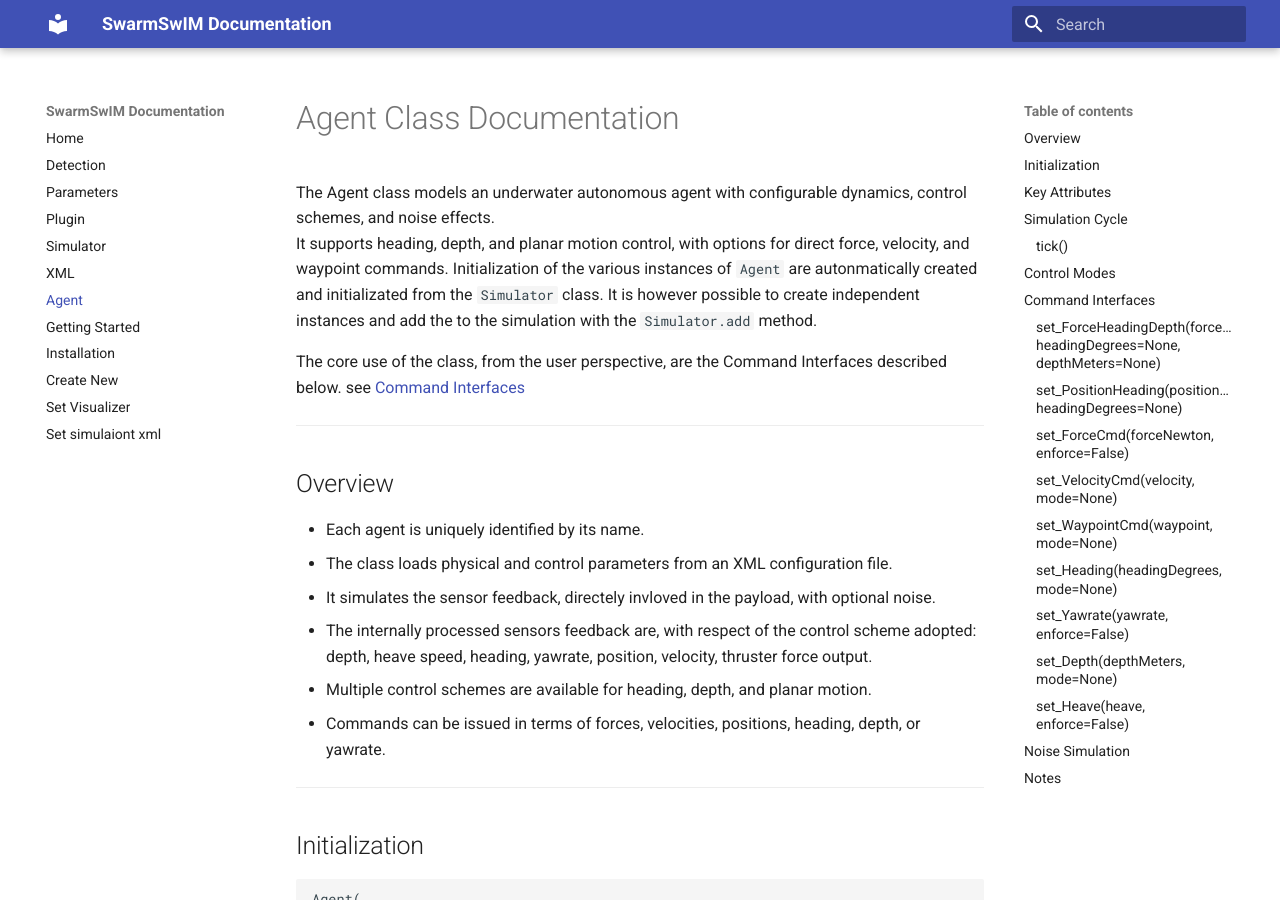
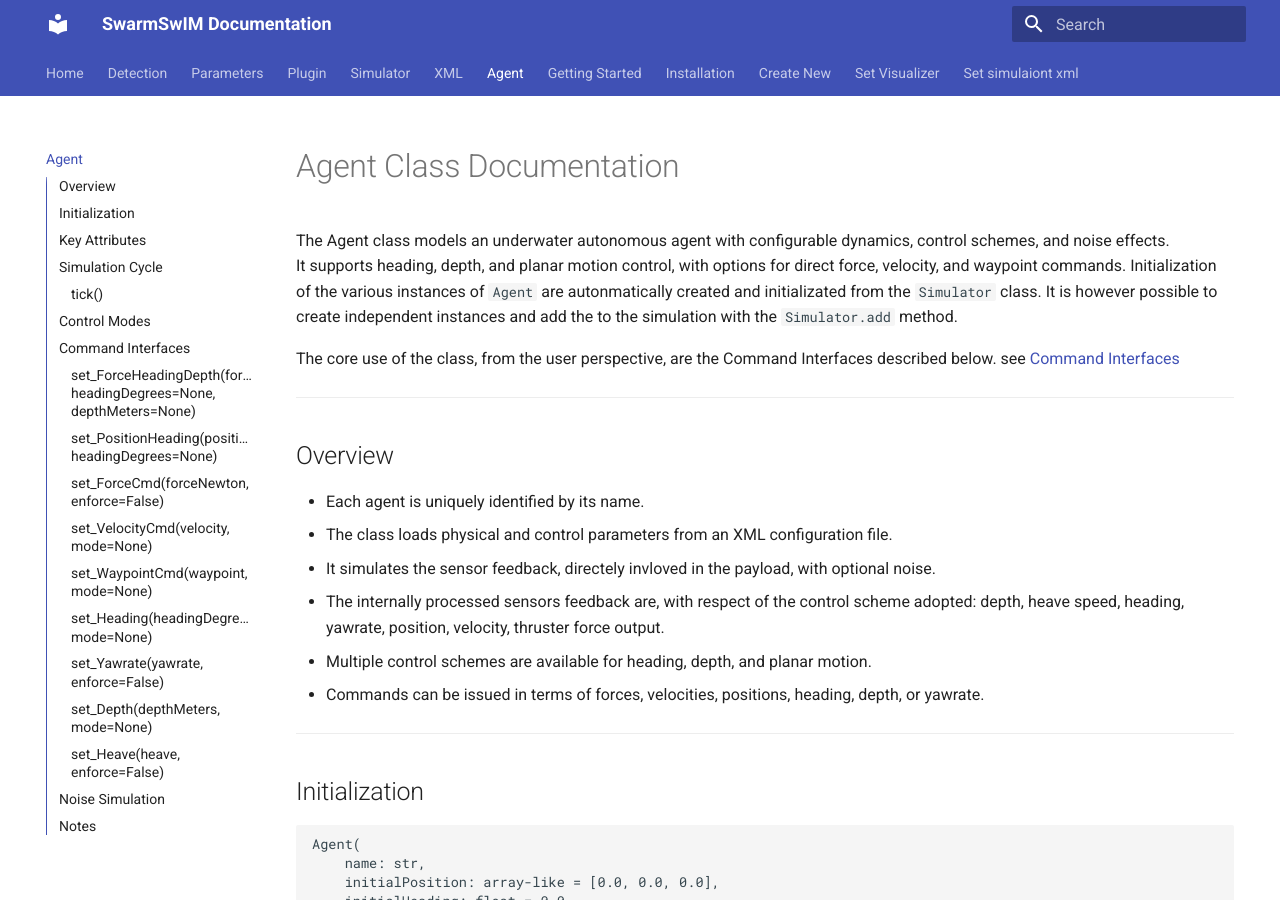
Before and after one commit to save-xx/sw_documentation, an MkDocs documentation site: the page built from docs/agent.md, in a window 1280 px wide and 900 px high. Built offline with MkDocs 1.6.1 and Material for MkDocs 9.7.7, drawn with Linux system fonts in a browser that asks for light colours.

Commit message:
transition site builder

```diff
--- a/mkdocs.yml
+++ b/mkdocs.yml
@@ -1,10 +1,14 @@
 site_name: SwarmSwIM Documentation
 theme:
   name: material
+  # optional nice-to-have features
+  features:
+    - navigation.tabs
+    - navigation.sections
+    - toc.integrate
 
 plugins:
   - search
-  - mike
 
 nav:
   - Home: index.md
```
